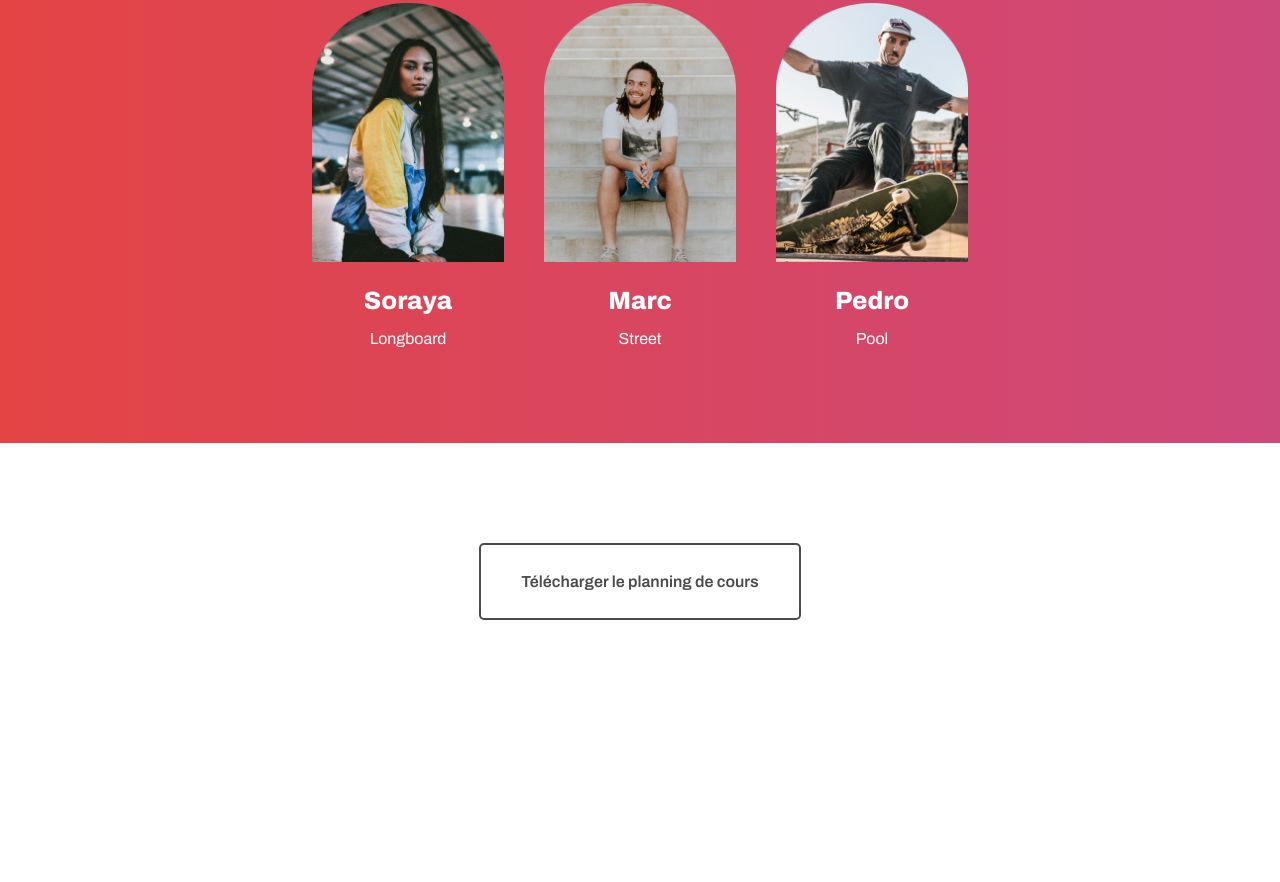
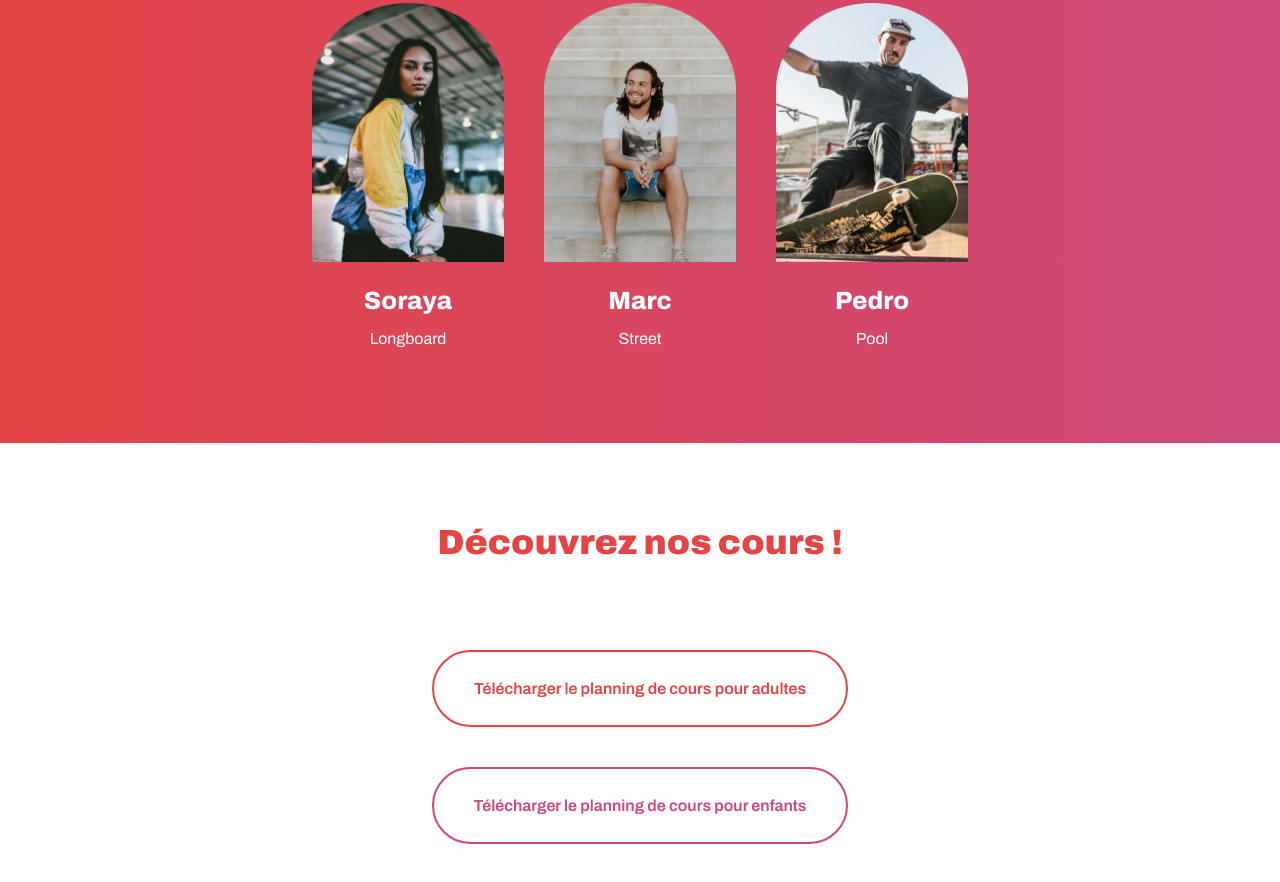
Before and after one commit to AlexisNoukan/projet-2-Openclassrooms, a plain HTML site: page index.html in a window 1280 px wide. Shown: the part 1517-2399 px from the top of the page. Before the commit the page ends 2237 px from the top, so only its background shows below. Drawn offline with Linux system fonts and the light colour scheme.

Commit message:
add planning section

```diff
--- a/index.html
+++ b/index.html
@@ -80,9 +80,19 @@
           </div>
         </section>
         <section>
+          <h2>Découvrez nos cours !</h2>
           <div class="directionRow">
-            <a class="button buttonDrakGreyColor" href="documents/planning"
-              >Télécharger le planning de cours</a
+            <a
+              class="button buttonRounded buttonMainColor buttonHighlight"
+              href="documents/planning"
+              >Télécharger le planning de cours pour adultes</a
+            >
+          </div>
+          <div class="directionRow">
+            <a
+              class="button buttonRounded buttonSecondColor buttonHighlight"
+              href="documents/planning"
+              >Télécharger le planning de cours pour enfants</a
             >
           </div>
         </section>
```
